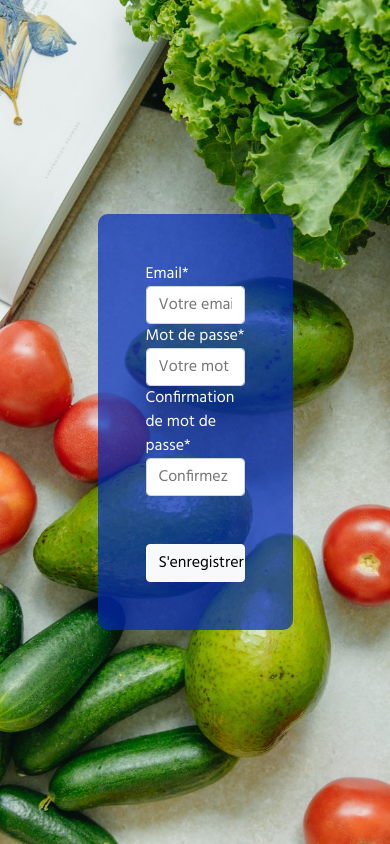
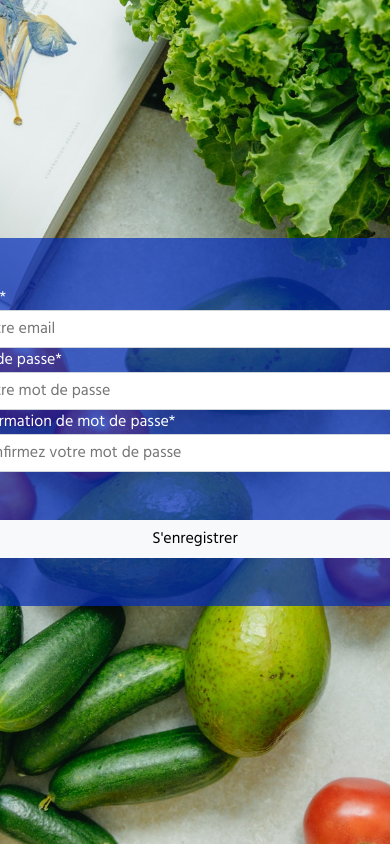
Before and after one commit to XabAyca/follownut_front, a React (Create React App) app: page /signup-nutritionist in a window 390 px wide. Built offline with nearby package versions, Linux system fonts and the light colour scheme; a web font is replaced by a local one.

Commit message:
Fixing responsiveness of auth pages

```diff
--- a/src/components/NutritionistLoginForm.jsx
+++ b/src/components/NutritionistLoginForm.jsx
@@ -25,9 +25,9 @@ const NutritionistLoginForm = () => {
 };
 
   return (
-    <div className="nutritionist-signup-form">
-      <div className="d-flex justify-content-center">
-        <form className="form-container w-50 " onSubmit={ (e) => handleNutritionistLogin(e) }>
+    <div className="nutritionist-signup-form d-flex justify-content-center">
+      <div className="form-container">
+        <form onSubmit={ (e) => handleNutritionistLogin(e) }>
           <label htmlFor="email" className="text-white">Email*</label>
           <input type="email" className="form-input-display" placeholder="Votre email"
           value={email} onChange={ (e) => setEmail(e.target.value) }/>
@@ -35,10 +35,10 @@ const NutritionistLoginForm = () => {
           <input type="password" className="form-input-display" placeholder="Votre mot de passe"
           value={password} onChange={ (e) => setPassword(e.target.value) }/>
           <input type="submit" className="btn secondary-button mt-5 w-100" value="Se connecter" />
+        </form>
         <div className="d-flex justify-content-center mt-2">
           <Link>Mot de passe oublié ?</Link>
         </div>
-        </form>
       </div>
     </div>
 
--- a/src/components/NutritionistSignupForm.jsx
+++ b/src/components/NutritionistSignupForm.jsx
@@ -26,9 +26,9 @@ const NutritionistSignupForm = () => {
 };
 
   return (
-    <div className="nutritionist-signup-form">
-      <div className="d-flex justify-content-center">
-        <form className="form-container w-50 " onSubmit={ (e) => handleNutritionistSignup(e) }>
+    <div className="nutritionist-signup-form d-flex justify-content-center">
+      <div className="form-container">
+        <form onSubmit={ (e) => handleNutritionistSignup(e) }>
           <label htmlFor="email" className="text-white">Email*</label>
           <input type="email" className="form-input-display" placeholder="Votre email"
           value={email} onChange={ (e) => setEmail(e.target.value) }/>
--- a/src/components/PatientSignupForm.jsx
+++ b/src/components/PatientSignupForm.jsx
@@ -26,7 +26,7 @@ const PatientSignupForm = () => {
 };
 
   return (
-    <div className="patient-signup-form d-flex justify-content-center ">
+    <div className="patient-signup-form d-flex justify-content-center">
       <div className="form-container">
         <form onSubmit={ (e) => handlePatientSignup(e) }>
           <label htmlFor="email" className="text-white">Email*</label>
```
Lines whose indentation alone changed are shown as unchanged.
